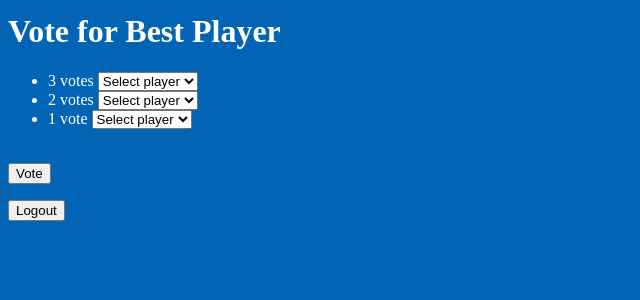
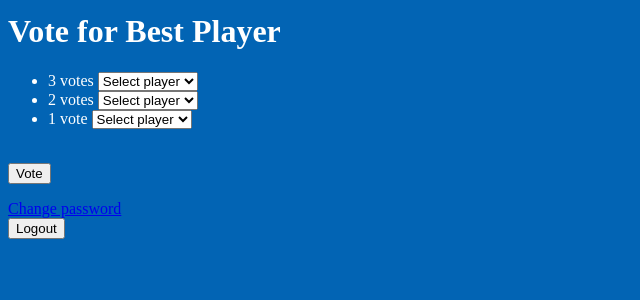
Before and after one commit to dclane-code/vote_app, a Flask app: page / in a window 1280 px wide. Shown: the part 350-650 px from the top of the page, without its empty margins (0-640 px from the left). Run offline with Flask 3, Linux system fonts and the light colour scheme; the visitor is signed in with stand-in values (Sample User, id 1); data comes from the database, SQL or seed files in the repository; data that the repository does not hold is empty.

Commit message:
Added password reset link

```diff
--- a/templates/index.html
+++ b/templates/index.html
@@ -41,6 +41,7 @@ Vote
         <br>
         <input type="submit" value="Vote">
     </form>
+    <a href="/change_voting_code">Change password</a>
     <form action="/logout" method="get">
         <input type="submit" value="Logout">
     </form>
```
